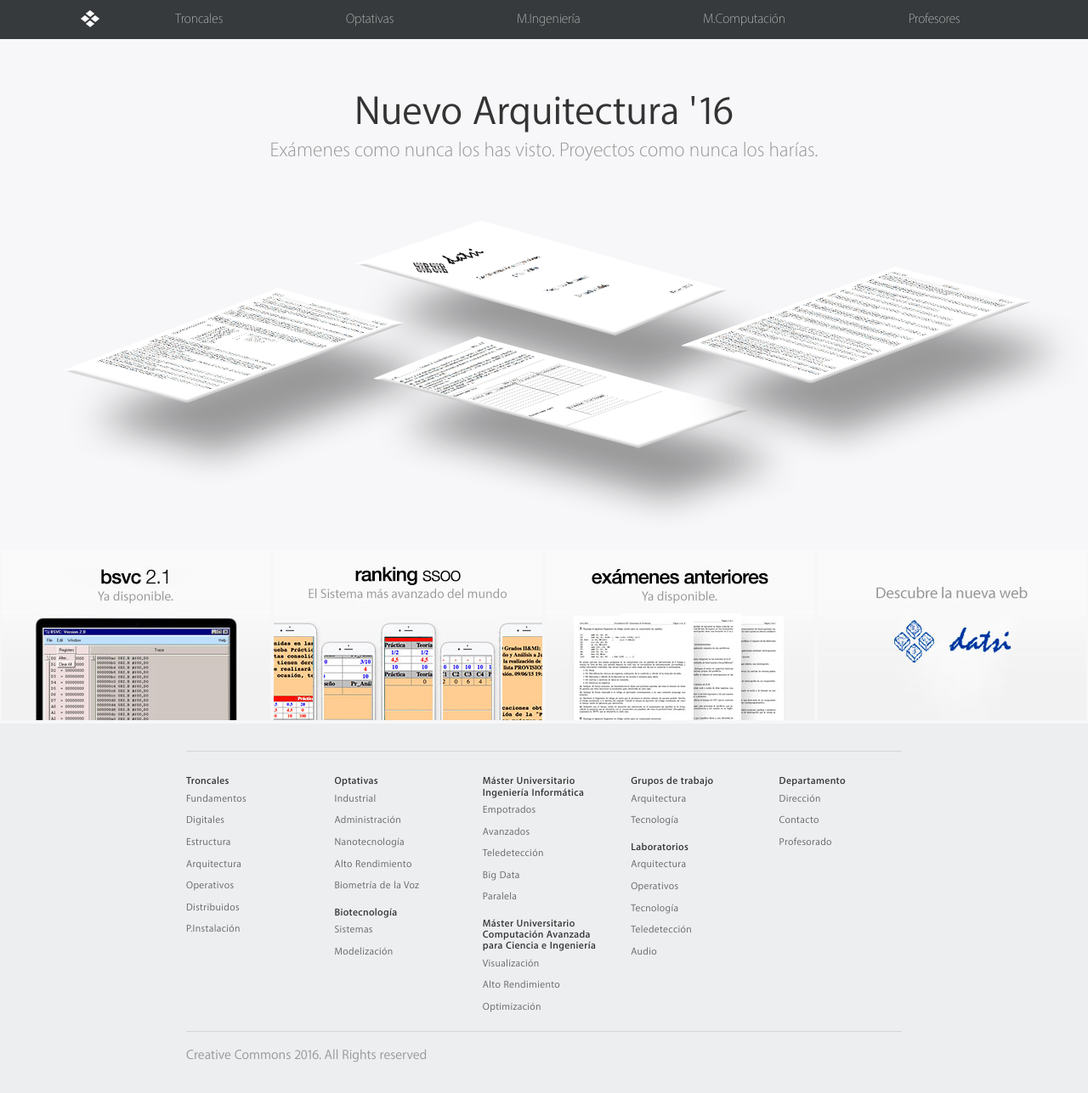
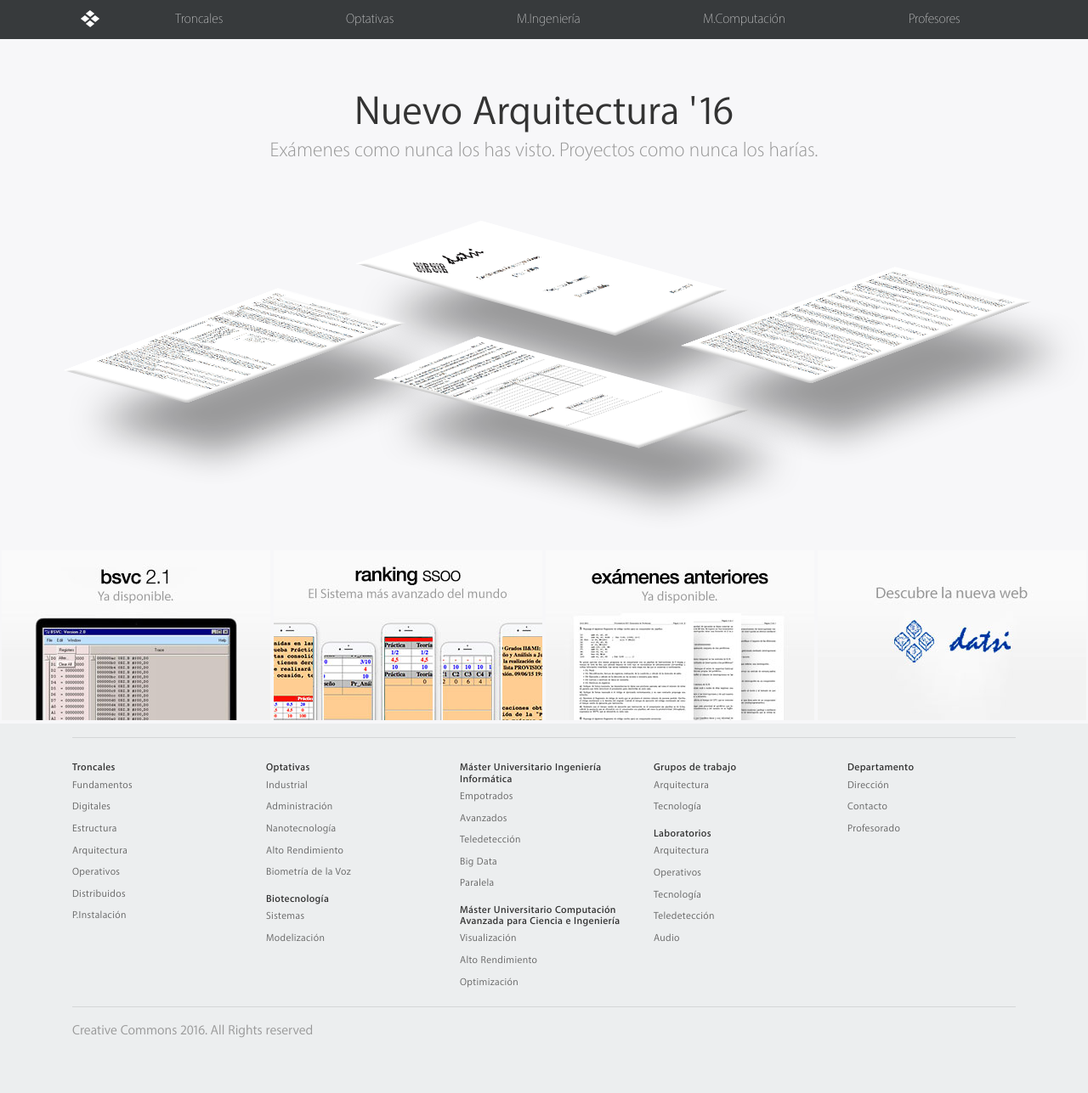
Before and after one commit to exacs/datsibyapple, a Jekyll site: the page built from index.html, in a window 1280 px wide. Shown: the whole page at 85% size. Built offline with Jekyll 4.4.1, drawn with Linux system fonts in a browser that asks for light colours; after the commit the page ends 1258 px from its top, so only the background shows below that.

Commit message:
Fix. Logo and other CSS

```diff
--- a/_sass/bootstrap/_navbar.scss
+++ b/_sass/bootstrap/_navbar.scss
@@ -74,8 +74,6 @@
   margin-right: 1rem;
   width: 40px;
   text-indent: -9999px;
-  background: url(/imgs/logo.svg) center center no-repeat;
-  background-size: 24px 24px;
 
   @include hover-focus {
     text-decoration: none;
--- a/css/default.scss
+++ b/css/default.scss
@@ -9,93 +9,9 @@
   margin: 0;
 }
 
-.globalnav {
-  background: #000;
-}
-.globalnav__list {
-  width: 1000px;
-  margin: 0 auto;
-  padding: 0;
-  list-style: none;
-  display: -webkit-flex;
-  display: -moz-flex;
-  display: -ms-flex;
-  display: -o-flex;
-  display: flex;
-}
-.globalnav__item {
-  text-align: center;
-  flex-grow: 1;
-}
-
-.globalnav__item--small {
-  text-align: left;
-  flex-grow: 0;
-}
-.globalnav__link {
-  font-weight: 300;
-  letter-spacing: 0.04em;
-  display: inline-block;
-  color: #FFF;
-  text-decoration: none;
-  padding-top: 13px;
-  padding-bottom: 13px;
-  transition: 0.5s;
-}
-.globalnav__link--datsi {
-  width: 40px;
-  text-indent: -9999px;
+.navbar-brand {
   background: url({{ site.github.url }}/imgs/logo.svg) center center no-repeat;
   background-size: 24px 24px;
-}
-.globalnav__link:hover {
-  opacity: 0.6;
-}
-.globalfooter {
-  background: #EEE;
-  padding: 40px 0;
-  color: #666;
-  font-size: 0.8em;
-}
-.globalfooter--content {
-  margin: 0 auto;
-  width: 1000px;
-}
-
-.sitemap {
-  display: flex;
-}
-.sitemap__col {
-  flex-grow: 1;
-  flex-basis: 0;
-}
-.sitemap__title {
-  font-size: 0.8em;
-  color: #333;
-  font-weight: 600;
-  margin-top: 24px;
-  margin-bottom: 9px;
-  letter-spacing: 0.03em;
-
-}
-.sitemap__list {
-  list-style: none;
-  padding: 0;
-  margin: 0;
-}
-.sitemap__item {
-  padding-bottom: 9px;
-
-}
-.sitemap__link {
-  color: #666;
-  font-weight: 400;
-  letter-spacing: 0.03em;
-  text-decoration: none;
-}
-.sitemap__link:hover {
-  color: #000;
-  text-decoration: underline;
 }
 
 .copyright {
```
